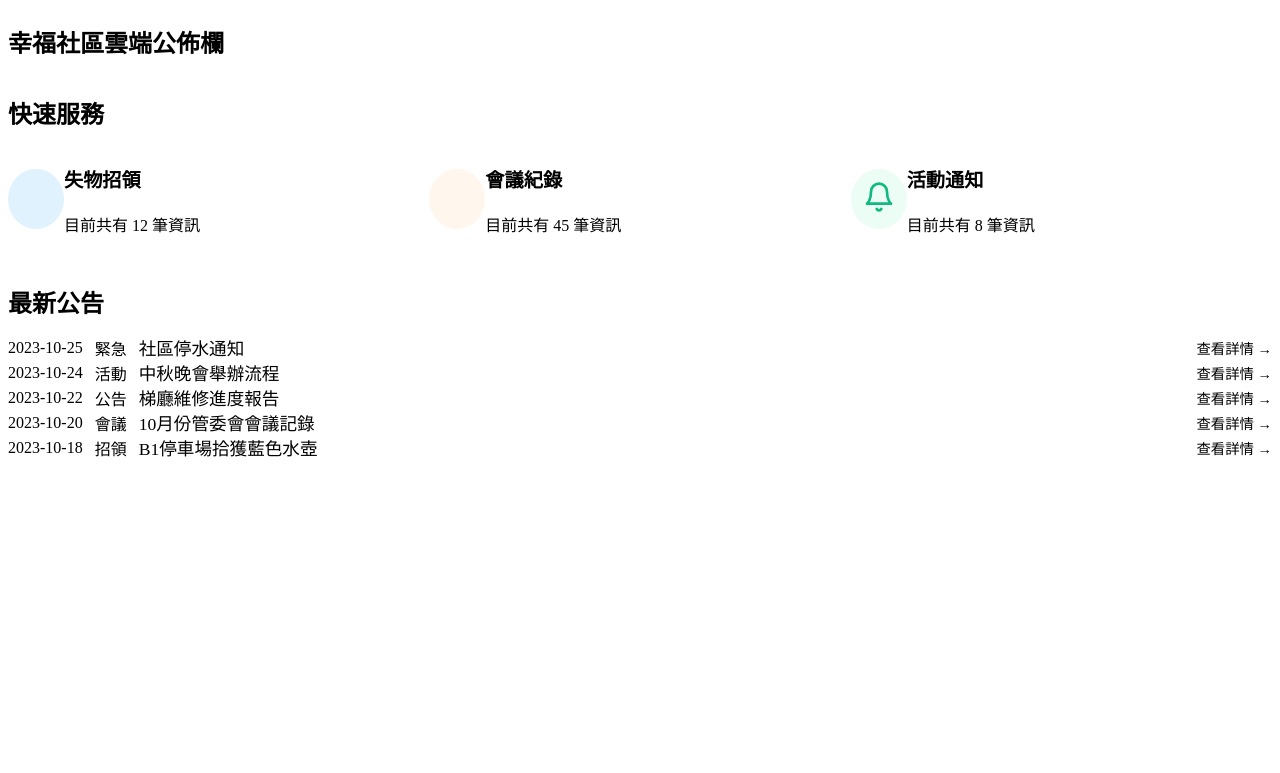
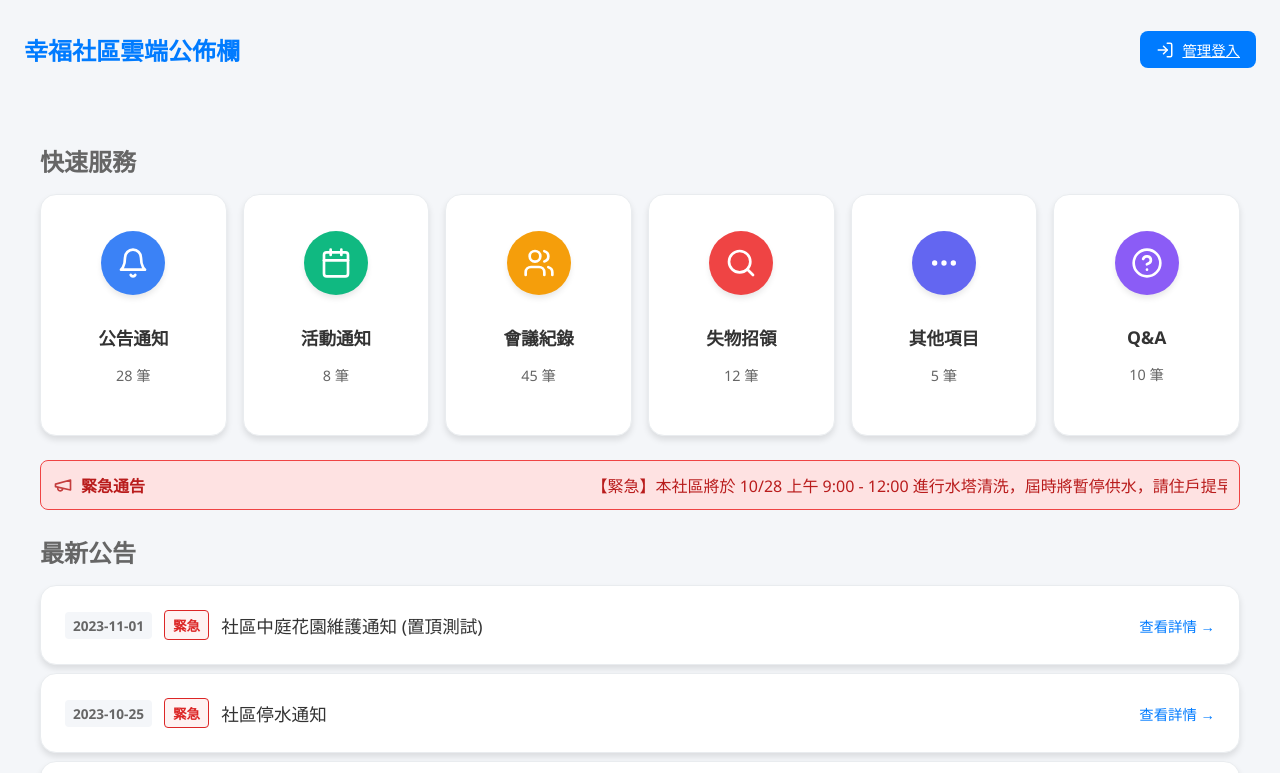
Before and after one commit to Ladayport/bulletin_board_googleSheet, a React (Vite) app in the folder community-board/: page / in a window 1280 px wide. Shown: the top 773 px of the page. Built offline with nearby package versions, Linux system fonts and the light colour scheme; the HTML template or start-up script is replaced by a standard one.

Commit message:
feat: 初始化應用程式核心 UI 結構，包含首頁、類別頁面、導航及滾動至頂部功能。

```diff
--- a/community-board/src/App.jsx
+++ b/community-board/src/App.jsx
@@ -1,14 +1,15 @@
 import { BrowserRouter as Router, Routes, Route } from 'react-router-dom';
 import Home from './pages/Home';
 import Login from './pages/Login';
+import CategoryPage from './pages/CategoryPage';
 
 function App() {
     return (
         <Router>
             <Routes>
                 <Route path="/" element={<Home />} />
-                {/* 階段三會再實作 /login 與 /admin */}
                 <Route path="/login" element={<Login />} />
+                <Route path="/category/:type" element={<CategoryPage />} />
             </Routes>
         </Router>
     );
--- a/community-board/src/components/home/BulletinSection.jsx
+++ b/community-board/src/components/home/BulletinSection.jsx
@@ -3,7 +3,21 @@ import Card from '../ui/Card';
 const BulletinSection = ({ bulletins, onBulletinClick }) => {
     return (
         <div style={{ display: 'flex', flexDirection: 'column', gap: 'var(--spacing-sm)' }}>
-            {bulletins.map((item) => (
+            {bulletins.map((item) => {
+                // 邏輯: 如果 isEmergency 為 true，強制顯示類別為「緊急」，並使用危險色
+                const displayCategory = item.isEmergency ? '緊急' : item.category;
+                const categoryStyle = item.isEmergency
+                    ? {
+                        color: '#dc2626', // Red-600
+                        border: '1px solid #dc2626',
+                        backgroundColor: '#fef2f2' // Red-50
+                    }
+                    : {
+                        color: 'var(--primary-color)',
+                        border: '1px solid var(--primary-color)'
+                    };
+
+                return (
                     <Card
                         key={item.id}
                         onClick={() => onBulletinClick && onBulletinClick(item)}
@@ -24,10 +38,10 @@ const BulletinSection = ({ bulletins, onBulletinClick }) => {
                                     {item.date}
                                 </span>
                                 <span className="tag" style={{
-                                color: 'var(--primary-color)',
-                                border: '1px solid var(--primary-color)'
+                                    ...categoryStyle,
+                                    transition: 'all 0.2s'
                                 }}>
-                                {item.category}
+                                    {displayCategory}
                                 </span>
                                 <span style={{ fontSize: '1.1rem', fontWeight: '500' }}>
                                     {item.title}
@@ -39,7 +53,8 @@ const BulletinSection = ({ bulletins, onBulletinClick }) => {
                             </div>
                         </div>
                     </Card>
-            ))}
+                );
+            })}
         </div>
     );
 };
--- /dev/null
+++ b/community-board/src/components/home/EmergencyTicker.jsx
@@ -0,0 +1,51 @@
+import React from 'react';
+import { Megaphone } from 'lucide-react';
+import '../../styles/main.css';
+
+const EmergencyTicker = ({ messages }) => {
+    if (!messages || messages.length === 0) return null;
+
+    return (
+        <div style={{
+            backgroundColor: '#fee2e2',
+            border: '1px solid #ef4444',
+            color: '#b91c1c',
+            padding: '12px',
+            borderRadius: '8px',
+            display: 'flex',
+            alignItems: 'center',
+            gap: '12px',
+            overflow: 'hidden',
+            marginBottom: '24px' // 與下方區塊的間距
+        }}>
+            <div style={{ flexShrink: 0, display: 'flex', alignItems: 'center', gap: '8px', fontWeight: 'bold' }}>
+                <Megaphone size={20} className="animate-pulse" />
+                緊急通告
+            </div>
+            <div style={{ flex: 1, overflow: 'hidden', whiteSpace: 'nowrap' }}>
+                <div style={{
+                    display: 'inline-block',
+                    animation: 'ticker 20s linear infinite',
+                    paddingLeft: '100%'
+                }}>
+                    {messages.join('    •    ')}
+                </div>
+            </div>
+            <style>{`
+        @keyframes ticker {
+          0% { transform: translateX(0); }
+          100% { transform: translateX(-100%); }
+        }
+        .animate-pulse {
+          animation: pulse 2s cubic-bezier(0.4, 0, 0.6, 1) infinite;
+        }
+        @keyframes pulse {
+          0%, 100% { opacity: 1; }
+          50% { opacity: .5; }
+        }
+      `}</style>
+        </div>
+    );
+};
+
+export default EmergencyTicker;
--- a/community-board/src/components/home/FeatureGrid.jsx
+++ b/community-board/src/components/home/FeatureGrid.jsx
@@ -1,47 +1,97 @@
 import Card from '../ui/Card';
-import { Search, Users, Bell } from 'lucide-react';
+import {
+    Bell,         // 公告
+    Calendar,     // 活動
+    Users,        // 會議
+    Search,       // 失物
+    MoreHorizontal, // 其他
+    HelpCircle    // QA
+} from 'lucide-react';
+import { useNavigate } from 'react-router-dom';
 
 const FeatureGrid = ({ stats }) => {
+    const navigate = useNavigate();
+
+    // 排序: 1.公告 2.活動 3.會議 4.失物 5.其他 6.Q&A
     const features = [
         {
-            title: '失物招領',
-            count: stats.lostAndFound,
-            icon: <Search size={32} color="var(--primary-color)" />,
-            color: '#e0f2fe'
+            id: 'notice',
+            title: '公告通知',
+            count: stats.notice || 0,
+            icon: <Bell size={32} color="#FFFFFF" />,
+            bgColor: '#3b82f6' // 藍
         },
         {
-            title: '會議紀錄',
-            count: stats.meetingRecords,
-            icon: <Users size={32} color="var(--accent-color)" />,
-            color: '#fff7ed'
+            id: 'activities',
+            title: '活動通知',
+            count: stats.activities || 0,
+            icon: <Calendar size={32} color="#FFFFFF" />,
+            bgColor: '#10b981' // 綠
         },
         {
-            title: '活動通知',
-            count: stats.activities,
-            icon: <Bell size={32} color="#10b981" />,
-            color: '#ecfdf5'
+            id: 'meeting',
+            title: '會議紀錄',
+            count: stats.meeting || 0,
+            icon: <Users size={32} color="#FFFFFF" />,
+            bgColor: '#f59e0b' // 黃/橘
         },
+        {
+            id: 'lost-found',
+            title: '失物招領',
+            count: stats.lostAndFound || 0,
+            icon: <Search size={32} color="#FFFFFF" />,
+            bgColor: '#ef4444' // 紅
+        },
+        {
+            id: 'others',
+            title: '其他項目',
+            count: stats.others || 0,
+            icon: <MoreHorizontal size={32} color="#FFFFFF" />,
+            bgColor: '#6366f1' // 紫
+        },
+        {
+            id: 'qa',
+            title: 'Q&A',
+            count: stats.qa || 0,
+            icon: <HelpCircle size={32} color="#FFFFFF" />,
+            bgColor: '#8b5cf6' // 紫
+        }
     ];
 
     return (
-        <div style={{
+        <div className="feature-grid" style={{
             display: 'grid',
-            gridTemplateColumns: 'repeat(auto-fit, minmax(280px, 1fr))',
+            gridTemplateColumns: 'repeat(auto-fit, minmax(160px, 1fr))', // 卡片稍微變小以容納更多
             gap: 'var(--spacing-md)'
-        }} className="feature-grid">
-            {features.map((item, index) => (
-                <Card key={index} onClick={() => alert(`前往 ${item.title} 頁面`)}>
-                    <div style={{ display: 'flex', alignItems: 'center', gap: 'var(--spacing-md)' }}>
+        }}>
+            {features.map((item) => (
+                <Card
+                    key={item.id}
+                    onClick={() => navigate(`/category/${item.id}`)}
+                    className="feature-card"
+                >
+                    <div style={{
+                        display: 'flex',
+                        flexDirection: 'column',
+                        alignItems: 'center',
+                        gap: '12px',
+                        textAlign: 'center',
+                        padding: '12px'
+                    }}>
                         <div style={{
-                            backgroundColor: item.color,
-                            padding: '12px',
-                            borderRadius: '50%'
+                            backgroundColor: item.bgColor,
+                            padding: '16px',
+                            borderRadius: '50%',
+                            display: 'flex',
+                            justifyContent: 'center',
+                            alignItems: 'center',
+                            boxShadow: '0 4px 6px -1px rgba(0, 0, 0, 0.1)'
                         }}>
                             {item.icon}
                         </div>
                         <div>
-                            <h3 style={{ fontSize: '1.2rem', color: 'var(--text-main)' }}>{item.title}</h3>
-                            <p style={{ color: 'var(--text-sub)' }}>目前共有 {item.count} 筆資訊</p>
+                            <h3 style={{ fontSize: '1.1rem', color: 'var(--text-main)', marginBottom: '4px' }}>{item.title}</h3>
+                            <p style={{ color: 'var(--text-muted)', fontSize: '0.9rem' }}>{item.count} 筆</p>
                         </div>
                     </div>
                 </Card>
--- /dev/null
+++ b/community-board/src/pages/CategoryPage.jsx
@@ -0,0 +1,77 @@
+import { useParams, useNavigate } from 'react-router-dom';
+import Header from '../components/layout/Header';
+import BulletinSection from '../components/home/BulletinSection';
+import { mockSiteData, mockBulletins } from '../utils/mockData';
+import { ArrowLeft } from 'lucide-react';
+import { useState } from 'react';
+import Modal from '../components/ui/Modal';
+
+const CategoryPage = () => {
+    const { type } = useParams();
+    const navigate = useNavigate();
+    const [selectedBulletin, setSelectedBulletin] = useState(null);
+
+    // 簡單的類別名稱對照
+    const categoryNames = {
+        'notice': '公告通知',
+        'activities': '活動通知',
+        'meeting': '會議紀錄',
+        'lost-found': '失物招領',
+        'others': '其他項目',
+        'qa': 'Q&A'
+    };
+
+    const pageTitle = categoryNames[type] || '公告列表';
+
+    // 根據類別篩選資料 (這裡只是模擬，實際應根據 type 篩選)
+    // 注意：因為 mockBulletins 的 category 是中文，這裡做一個簡單的 mapping 或是篩選全部以供演示
+    // 為了演示效果，我們暫時顯示所有資料，但標題改變
+    // 實際專案應實作: mockBulletins.filter(b => mapTypeToCategory(type) === b.category)
+    const filteredBulletins = mockBulletins;
+
+    return (
+        <div className="fade-in">
+            <Header title={mockSiteData.title} />
+
+            <main className="container">
+                <button
+                    onClick={() => navigate('/')}
+                    className="btn btn-secondary"
+                    style={{ marginBottom: '24px' }}
+                >
+                    <ArrowLeft size={20} />
+                    返回首頁
+                </button>
+
+                <h2 style={{ marginBottom: '24px', color: 'var(--text-main)' }}>{pageTitle}</h2>
+
+                <BulletinSection
+                    bulletins={filteredBulletins}
+                    onBulletinClick={(item) => setSelectedBulletin(item)}
+                />
+            </main>
+
+            <Modal
+                isOpen={!!selectedBulletin}
+                onClose={() => setSelectedBulletin(null)}
+                title={selectedBulletin?.isEmergency ? '緊急' : selectedBulletin?.category}
+            >
+                {selectedBulletin && (
+                    <div>
+                        <h2 style={{ marginBottom: '16px', color: 'var(--primary-color)' }}>
+                            {selectedBulletin.title}
+                        </h2>
+                        <div style={{ color: 'var(--text-muted)', marginBottom: '24px', fontSize: '0.9rem' }}>
+                            發佈日期：{selectedBulletin.date}
+                        </div>
+                        <div style={{ lineHeight: '1.8', whiteSpace: 'pre-line' }}>
+                            {selectedBulletin.content}
+                        </div>
+                    </div>
+                )}
+            </Modal>
+        </div>
+    );
+};
+
+export default CategoryPage;
--- a/community-board/src/pages/Home.jsx
+++ b/community-board/src/pages/Home.jsx
@@ -2,34 +2,46 @@ import { useState, useEffect } from 'react';
 import Header from '../components/layout/Header';
 import BulletinSection from '../components/home/BulletinSection';
 import FeatureGrid from '../components/home/FeatureGrid';
+import EmergencyTicker from '../components/home/EmergencyTicker'; // 新增
 import Modal from '../components/ui/Modal';
-import { mockSiteData, mockBulletins, mockStats } from '../utils/mockData';
+import { mockSiteData, mockBulletins, mockStats, mockEmergency } from '../utils/mockData';
 
 const Home = () => {
-    // Modal 狀態管理
     const [selectedBulletin, setSelectedBulletin] = useState(null);
 
-    // 模擬從 API 設定瀏覽器標題
     useEffect(() => {
         document.title = mockSiteData.title;
     }, []);
+
+    // 排序邏輯：緊急置頂 -> 日期排序
+    const sortedBulletins = [...mockBulletins].sort((a, b) => {
+        // 1. 如果 a 是緊急且 b 不是，a 排前面 (-1)
+        if (a.isEmergency && !b.isEmergency) return -1;
+        // 2. 如果 b 是緊急且 a 不是，b 排前面 (1)
+        if (!a.isEmergency && b.isEmergency) return 1;
+        // 3. 兩者相同，則依日期排序 (新 -> 舊) (假設 date 格式為 YYYY-MM-DD 可直接比字串)
+        return b.date.localeCompare(a.date);
+    });
 
     return (
         <div className="fade-in">
             <Header title={mockSiteData.title} />
 
             <main className="container">
-                {/* 功能區塊 */}
-                <section style={{ marginBottom: '32px' }}>
+                {/* 快速服務區塊 */}
+                <section style={{ marginBottom: '24px' }}>
                     <h2 style={{ marginBottom: '16px', color: 'var(--text-muted)' }}>快速服務</h2>
                     <FeatureGrid stats={mockStats} />
                 </section>
 
-                {/* 公告區塊 - 傳入點擊處理函式 */}
+                {/* 緊急通告跑馬燈 (放在快速服務下方) */}
+                <EmergencyTicker messages={mockEmergency} />
+
+                {/* 公告區塊 */}
                 <section>
                     <h2 style={{ marginBottom: '16px', color: 'var(--text-muted)' }}>最新公告</h2>
                     <BulletinSection
-                        bulletins={mockBulletins}
+                        bulletins={sortedBulletins}
                         onBulletinClick={(item) => setSelectedBulletin(item)}
                     />
                 </section>
@@ -39,7 +51,7 @@ const Home = () => {
             <Modal
                 isOpen={!!selectedBulletin}
                 onClose={() => setSelectedBulletin(null)}
-                title={selectedBulletin?.category || '公告詳情'}
+                title={selectedBulletin?.isEmergency ? '緊急' : (selectedBulletin?.category || '公告詳情')}
             >
                 {selectedBulletin && (
                     <div>
--- a/community-board/src/utils/mockData.js
+++ b/community-board/src/utils/mockData.js
@@ -1,19 +1,30 @@
 export const mockSiteData = {
-    title: "幸福社區雲端公佈欄", // 對應「網站標題」工作表
+    title: "幸福社區雲端公佈欄",
 };
 
+// 緊急跑馬燈資料
+export const mockEmergency = [
+    "【緊急】本社區將於 10/28 上午 9:00 - 12:00 進行水塔清洗，屆時將暫停供水，請住戶提早儲水備用。",
+    "【防災】颱風警報發布，請做好防颱準備，並檢查門窗是否緊閉。"
+];
+
 export const mockBulletins = [
-    // 對應「公佈欄」工作表
-    { id: 1, date: "2023-10-25", category: "緊急", title: "社區停水通知", content: "..." },
+    // isEmergency: true 會強制置頂並顯示為「緊急」
+    { id: 10, date: "2023-11-01", category: "活動", title: "社區中庭花園維護通知 (置頂測試)", content: "...", isEmergency: true },
+    { id: 1, date: "2023-10-25", category: "緊急", title: "社區停水通知", content: "...", isEmergency: true },
     { id: 2, date: "2023-10-24", category: "活動", title: "中秋晚會舉辦流程", content: "..." },
     { id: 3, date: "2023-10-22", category: "公告", title: "梯廳維修進度報告", content: "..." },
     { id: 4, date: "2023-10-20", category: "會議", title: "10月份管委會會議記錄", content: "..." },
     { id: 5, date: "2023-10-18", category: "招領", title: "B1停車場拾獲藍色水壺", content: "..." },
+    { id: 6, date: "2023-10-15", category: "其他", title: "社區包裹代收規範更新", content: "..." },
+    { id: 7, date: "2023-10-12", category: "QA", title: "如何申請門禁卡設定？", content: "..." },
 ];
 
 export const mockStats = {
-    // 對應各分類總筆數
-    lostAndFound: 12,
-    meetingRecords: 45,
-    activities: 8,
+    notice: 28,     // 公告通知
+    activities: 8,  // 活動通知
+    meeting: 45,    // 會議記錄
+    lostAndFound: 12, // 失物招領
+    others: 5,      // 其他項目
+    qa: 10          // Q&A
 };
```
Lines whose indentation alone changed are shown as unchanged.
